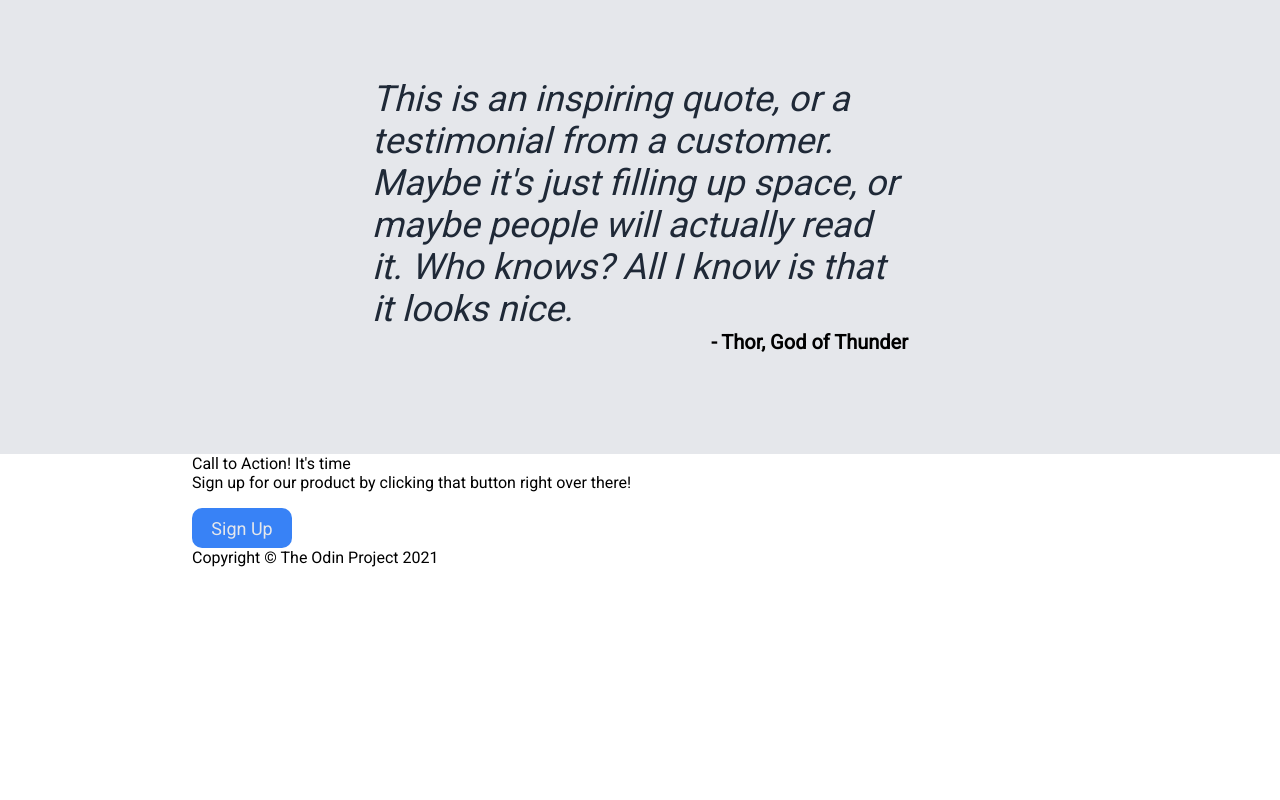
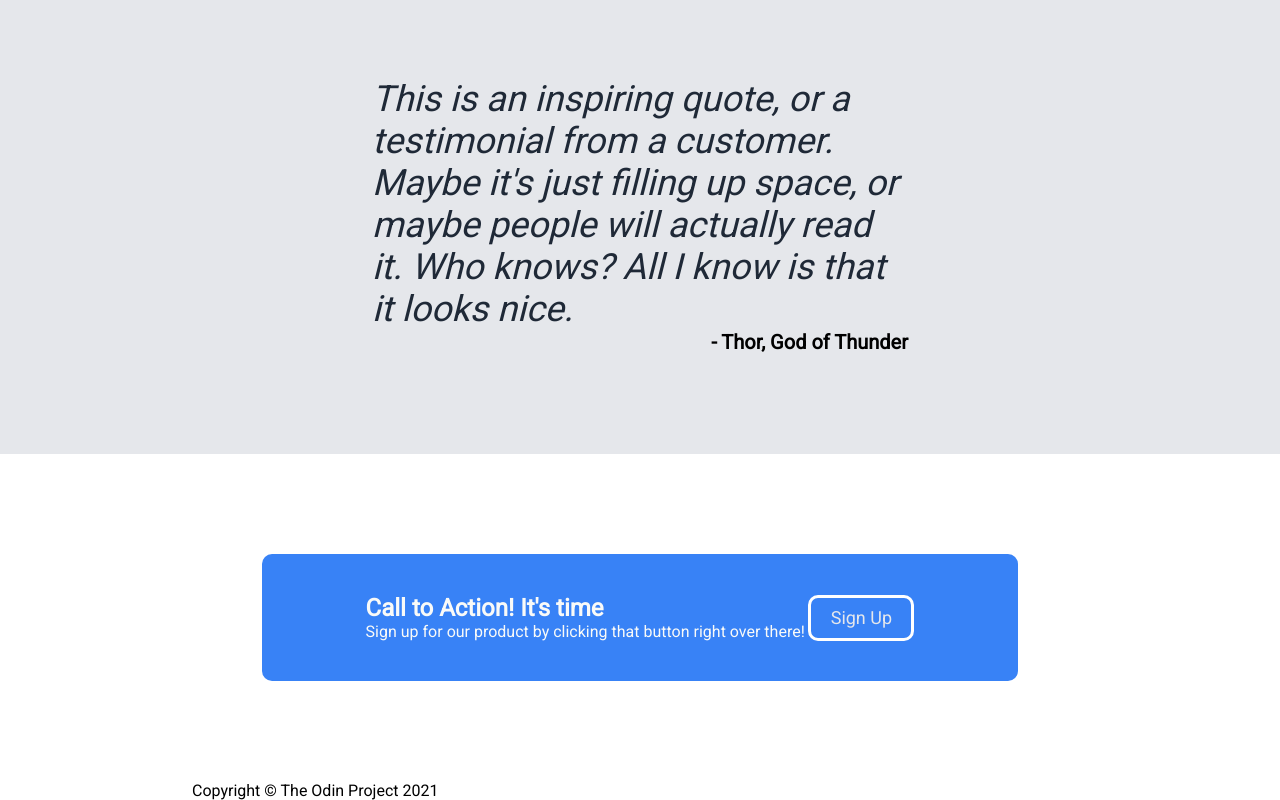
Before and after one commit to rory-noonan/odin-landing, a plain HTML site: page index.html in a window 1280 px wide. Shown: the part 998-1798 px from the top of the page. Before the commit the page ends 1565 px from the top, so only its background shows below. Drawn offline with Linux system fonts and the light colour scheme.

Commit message:
Add content 4

```diff
--- a/index.html
+++ b/index.html
@@ -84,8 +84,8 @@
             <div class="cta-subtext">
               Sign up for our product by clicking that button right over there!
             </div>
-            <div class="button cta-button"><a href="#">Sign Up</a></div>
           </div>
+          <div class="button"><a href="#">Sign Up</a></div>
         </div>
       </div>
       <div class="footer">Copyright © The Odin Project 2021</div>
--- a/style.css
+++ b/style.css
@@ -194,3 +194,37 @@ body {
   font-weight: 900;
   font-size: 1.25em;
 }
+
+.content-4 {
+  display: flex;
+  justify-content: center;
+  align-items: center;
+  padding: 100px;
+}
+
+.cta {
+  background-color: var(--btn-cta-clr);
+  border-radius: 10px;
+  padding: 40px 100px;
+  display: flex;
+  flex: 1;
+  justify-content: space-evenly;
+  align-items: center;
+}
+
+.cta-block {
+  display: flex;
+  flex-direction: column;
+  color: var(--header-logo-text-clr);
+}
+
+.cta-headline {
+  font-size: 1.5em;
+  font-weight: 900;
+}
+
+.cta .button {
+  border-color: white;
+  border-style: solid;
+  margin-top: 0;
+}
```
